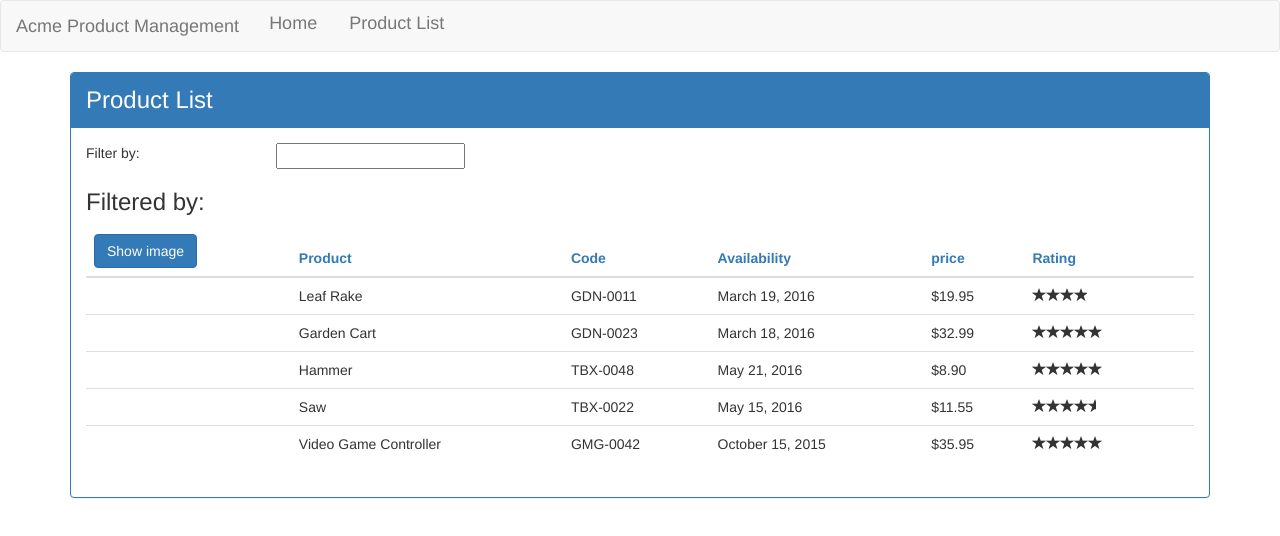
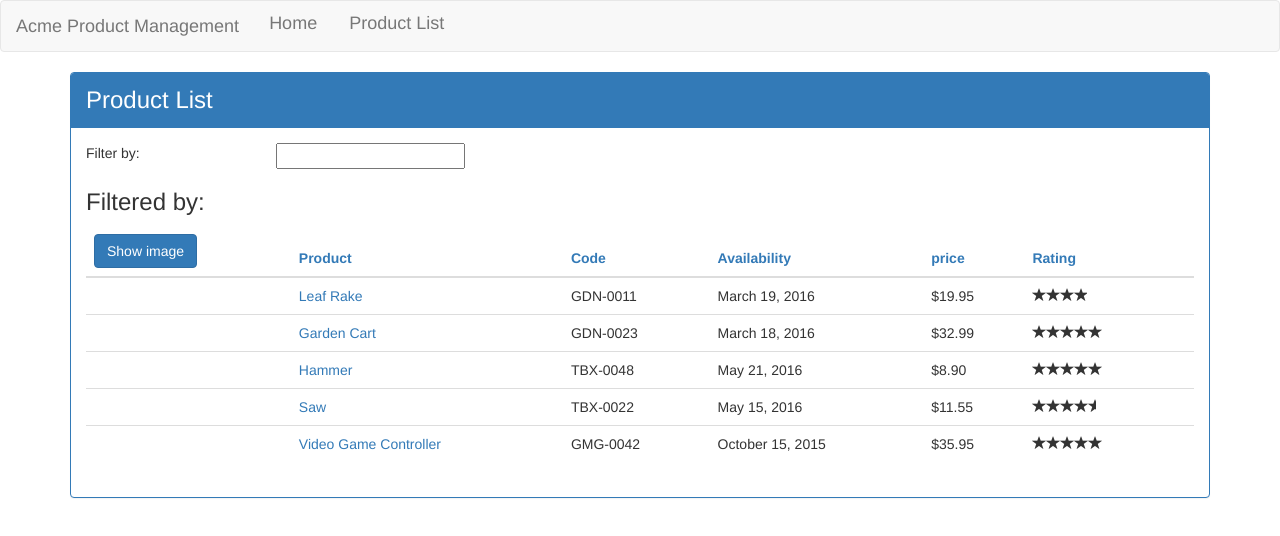
Before and after one commit to bowen-cheng/apm, an Angular app: page /products in a window 1280 px wide. Shown: the top 536 px of the page. Built offline with nearby package versions, Linux system fonts and the light colour scheme.

Commit message:
Pass parameter (productId) to route

```diff
--- a/src/app/app.module.ts
+++ b/src/app/app.module.ts
@@ -25,6 +25,7 @@ import { StarComponent } from './shared/star.component';
     RouterModule,
     RouterModule.forRoot([
       { path: 'products', component: ProductListComponent },
+      { path: 'products/:id', component: ProductDetailComponent },
       { path: 'welcome', component: WelcomeComponent },
       { path: '', redirectTo: 'welcome', pathMatch: 'full' },
       { path: '**', redirectTo: 'welcome', pathMatch: 'full' }
--- a/src/app/products/product-detail/product-detail.component.ts
+++ b/src/app/products/product-detail/product-detail.component.ts
@@ -1,6 +1,8 @@
 import { Component, OnInit } from '@angular/core';
+import { ActivatedRoute } from '@angular/router';
 
 import { Product } from '../product';
+import { ProductService } from '../product.service';
 
 @Component({
   // This component will not be nested into any component, so we don't need an selector
@@ -13,9 +15,15 @@ export class ProductDetailComponent implements OnInit {
   pageTitle: string = 'Product Detail';
   product: Product;
 
-  constructor() {
+  constructor(private route: ActivatedRoute, private _productService: ProductService) {
   }
 
   ngOnInit() {
+    // The '+' symbol is a JS shortcut for converting strings to numbers
+    const id: number = +this.route.snapshot.paramMap.get('id');
+
+    this._productService.getProducts().subscribe((products: Product[]) => {
+      this.product = products.filter(value => value.productId === id).pop();
+    });
   }
 }
--- a/src/app/products/product-list/product-list.component.html
+++ b/src/app/products/product-list/product-list.component.html
@@ -49,7 +49,10 @@
             <!-- [propertyName]="..." This is property binding -->
             <!-- In general, property binding is preferred unless the evaluation is complex -->
           </td>
-          <td>{{product.productName}}</td>
+          <td>
+            <!-- The router productId here is retrieved form the component so we use [] property binding -->
+            <a [routerLink]="['/products', product.productId]">{{product.productName}}</a>
+          </td>
           <td>{{product.productCode | uppercase}}</td>
           <td>{{product.releaseDate}}</td>
           <td>{{product.price | currency}}</td>
```
